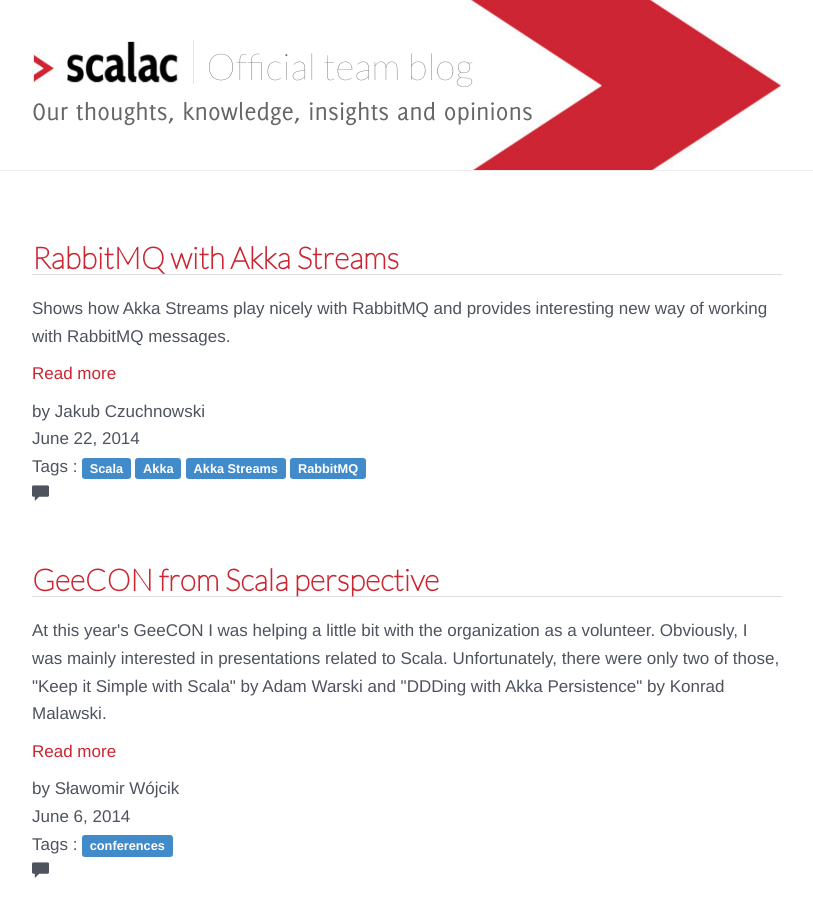
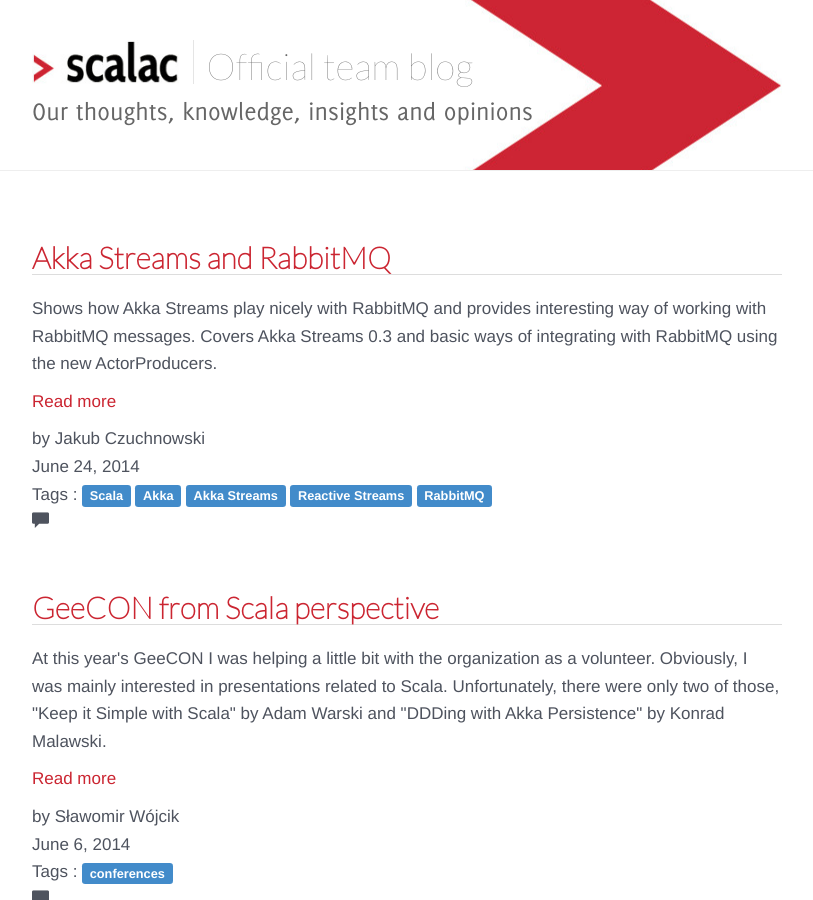
Before and after one commit to serafinmaciej/ScalaConsultants.github.io, a Jekyll site: the page built from index.html, in a window 1280 px wide and 900 px high. Shown: the whole window, without its empty margins (233-1046 px from the left). Built offline with Jekyll 4.4.1, drawn with Linux system fonts in a browser that asks for light colours; comment, search, counter and statistics services are not loaded.

Commit message:
code changes and file rename

```diff
--- a/_posts/2014-06-22-rabbit-with-akka-stream.markdown
+++ b/_posts/2014-06-24-akka-streams-and-rabbitmq.markdown
@@ -1,19 +1,20 @@
 ---
 comments: true
-date: 2014-06-22 15:55:55
+date: 2014-06-24 00:11:55
 layout: post
-slug: rabbit-with-akka-streams
-title: RabbitMQ with Akka Streams
-summary: Shows how Akka Streams play nicely with RabbitMQ and provides interesting new way of working with RabbitMQ messages.
+slug: akka-streams-and-rabbitmq
+title: Akka Streams and RabbitMQ
+summary: Shows how Akka Streams play nicely with RabbitMQ and provides interesting way of working with RabbitMQ messages. Covers Akka Streams 0.3 and basic ways of integrating with RabbitMQ using the new ActorProducers.
 author: Jakub Czuchnowski
 tags:
 - Scala
 - Akka
 - Akka Streams
+- Reactive Streams
 - RabbitMQ
 ---
 
-Akka Streams is an exciting new technology from [Typesafe](http://www.typesafe.com/) that is an implementation of the [Reactive Streams](http://www.reactive-streams.org/) specification. To this point two other implementations have been declared (from the [Reactor team](https://github.com/reactor/reactor) and Netflix's [RxJava team](https://github.com/Netflix/RxJava/issues/1000)) but only the Typesafe's implementation is mature enough to do some experimenting with it. This blog covers the 0.3 version of Akka Streams. You can find the 0.3 API [here](http://doc.akka.io/api/akka-stream-experimental/0.3/?_ga=1.31946302.1218088554.1402534155#package)
+Akka Streams is an exciting new technology from [Typesafe](http://www.typesafe.com/) that is an implementation of the [Reactive Streams](http://www.reactive-streams.org/) specification. To this point two other implementations have been declared (from the [Reactor team](https://github.com/reactor/reactor) and Netflix's [RxJava team](https://github.com/Netflix/RxJava/issues/1000)) but only the Typesafe's implementation is mature enough to do some experimenting with it. This blog covers the 0.3 version of Akka Streams. You can find the API [here](http://doc.akka.io/api/akka-stream-experimental/0.3)
 
 [RabbitMQ](http://www.rabbitmq.com/) is a messaging broker implementing AMQP 0-9-1 protocol. It's known for its reliability, speed and simplicity in everyday use.
 
```
Also changed, not shown: other parts of _posts/2014-06-24-akka-streams-and-rabbitmq.markdown (+6 -7 lines).
